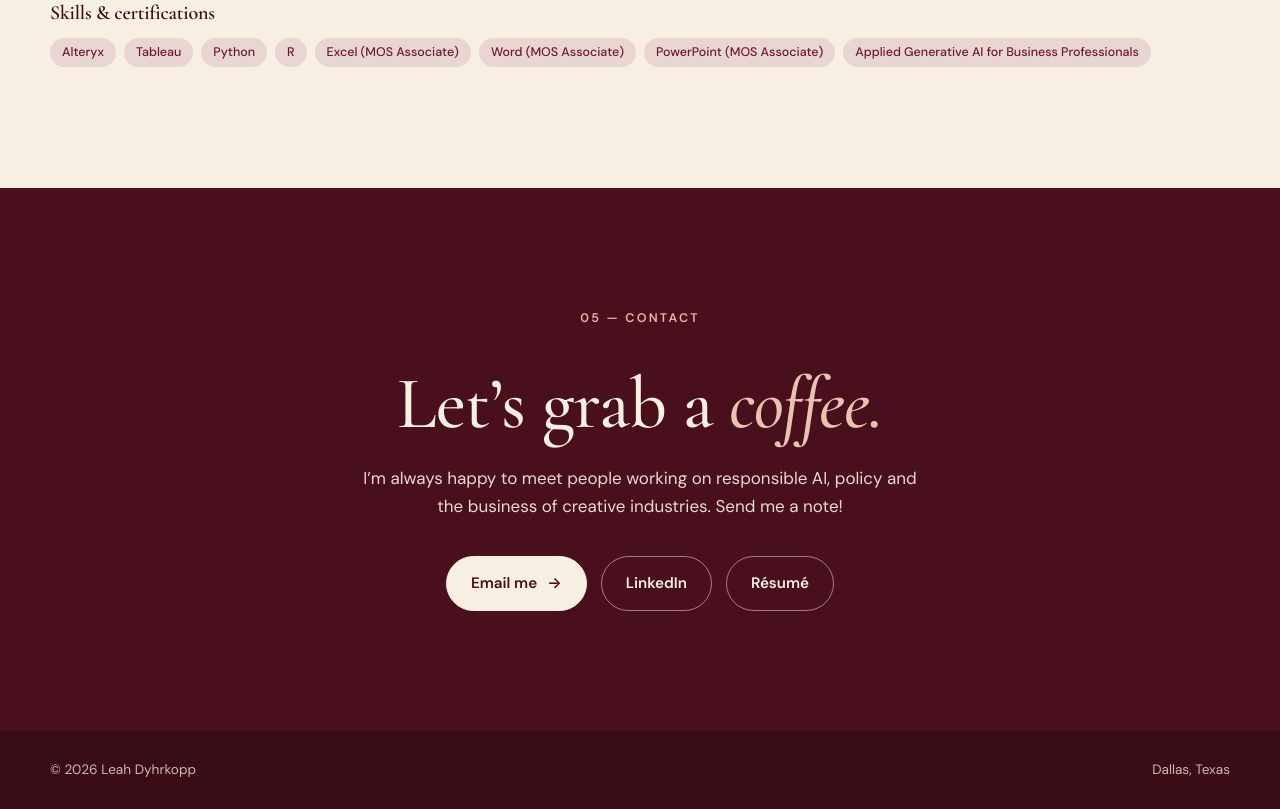
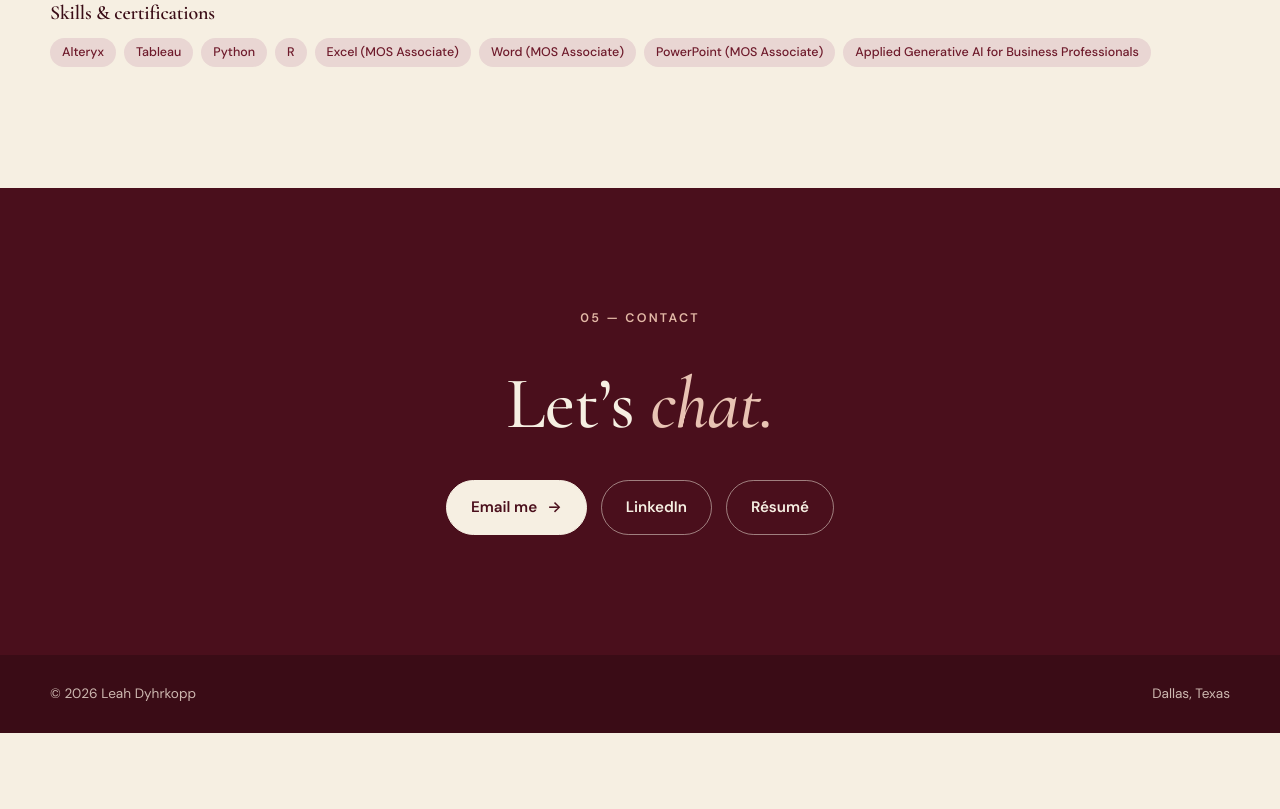
Before and after one commit to leahdyhrkopp1/LeahDyhrkopp, a plain HTML site: page index.html in a window 1280 px wide. Shown: the part 6495-7304 px from the top of the page. After the commit the page ends 7228 px from the top, so only its background shows below. Drawn offline with nearby package versions, Linux system fonts and the light colour scheme.

Commit message:
Simplify contact section

```diff
--- a/index.html
+++ b/index.html
@@ -305,8 +305,7 @@
     <section class="section-dark contact" id="contact">
       <div class="wrap">
         <p class="eyebrow">05 — Contact</p>
-        <h2>Let’s grab a <em>coffee.</em></h2>
-        <p>I’m always happy to meet people working on responsible AI, policy and the business of creative industries. Send me a note!</p>
+        <h2>Let’s <em>chat.</em></h2>
         <div class="contact-actions">
           <a class="btn btn-primary" href="mailto:leah.dyhr@gmail.com">Email me <span class="arrow" aria-hidden="true">→</span></a>
           <a class="btn btn-ghost" href="https://www.linkedin.com/in/leah-dyhrkopp" target="_blank" rel="noopener">LinkedIn</a>
--- a/style.css
+++ b/style.css
@@ -561,3 +561,4 @@ code { font-family: ui-monospace, "SF Mono", Menlo, monospace; font-size: 0.85em
   .viz-body-side { grid-template-columns: 1fr; }
   .viz-card { padding: 20px; }
 }
+.contact h2 { margin-bottom: 36px; }
```
